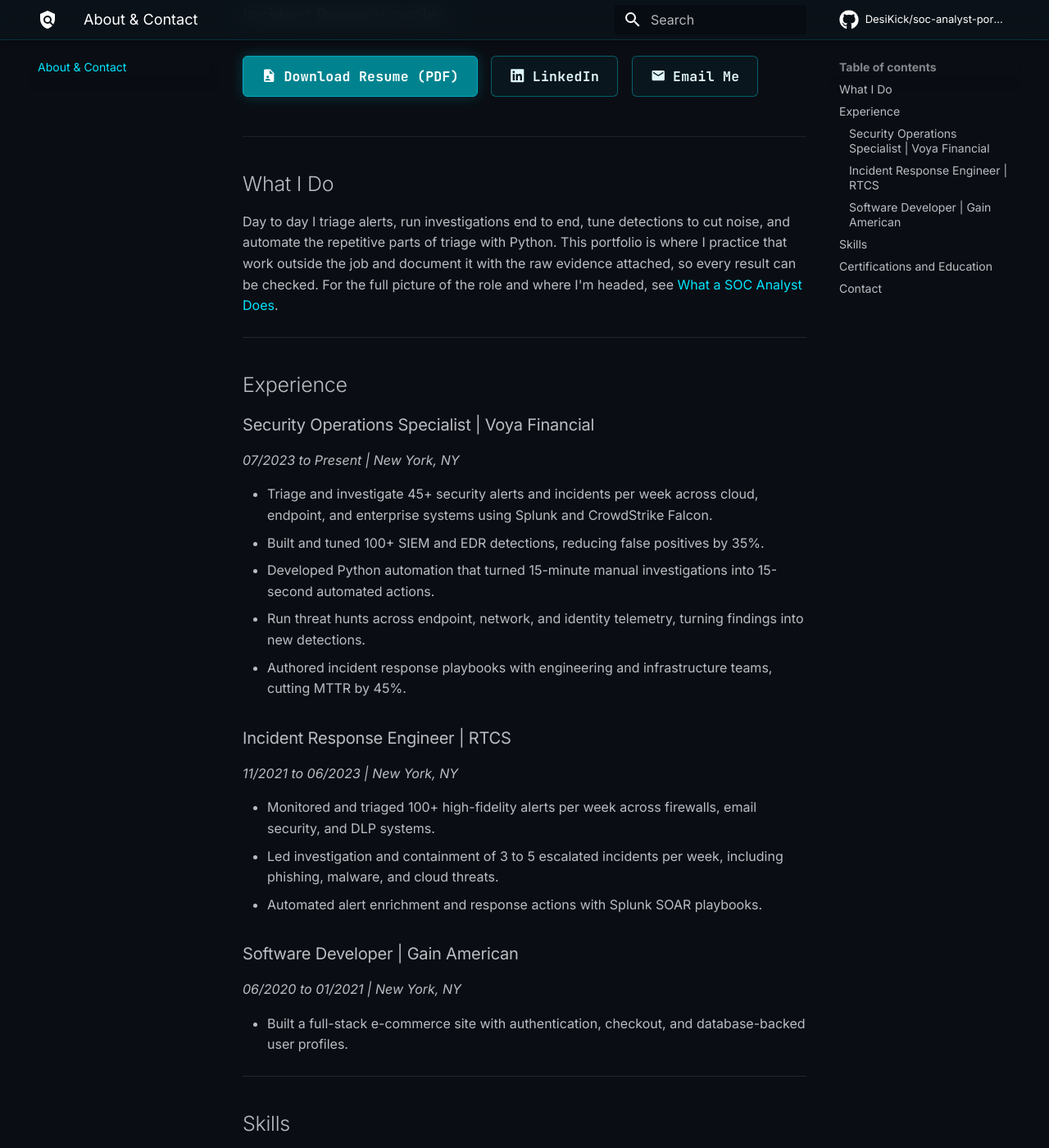
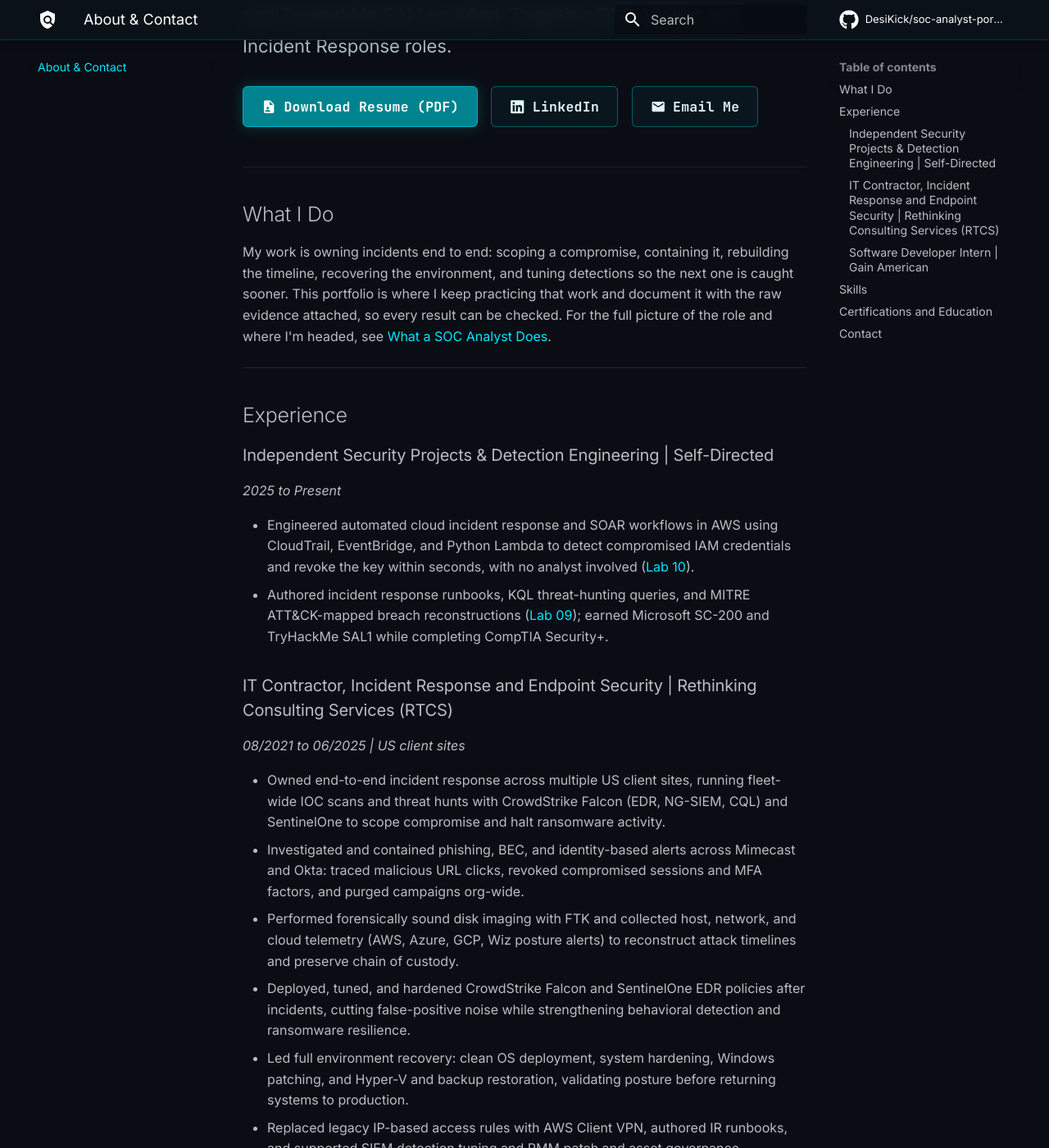
Before and after one commit to DesiKick/soc-analyst-portfolio, an MkDocs documentation site: the page built from docs/about.md, in a window 1280 px wide and 1400 px high, scrolled down 475 px. Shown: the whole window at 82% size. Built offline with MkDocs 1.6.1 and Material for MkDocs 9.7.7, drawn with Linux system fonts in a browser that asks for light colours; comment, search, counter and statistics services are not loaded; some of the changed text lies outside the part shown.

Commit message:
Update portfolio to match new resume; remove Voya Financial references
Co-Authored-By: Claude Opus 5.5 <noreply@anthropic.com>
Claude-Session: https://claude.ai/code/session_0183e5pHtFyqGj3EBPDQPVJ2

```diff
--- a/docs/about.md
+++ b/docs/about.md
@@ -6,10 +6,10 @@ title: About & Contact
 
 # Mian Talha Nayyar
 
-<p class="tagline">SOC Analyst &bull; Incident Response &bull; Detection Engineering</p>
+<p class="tagline">Cybersecurity Analyst &bull; Incident Response &bull; Detection Engineering</p>
 
 <p class="lead">
-Security operations analyst in New York with 4+ years across incident response and SOC work in regulated financial services and managed IT. SC-200 certified. Targeting SOC Analyst and Incident Response roles.
+Cybersecurity analyst in New York with 4 years of end-to-end breach investigation, ransomware recovery, and cloud and endpoint defense across US enterprise environments. SC-200 and TryHackMe SAL1 certified. Targeting SOC Analyst and Incident Response roles.
 </p>
 
 [:material-file-account: Download Resume (PDF)](assets/files/Mian_Nayyar_SOC_Analyst_Resume.pdf){ .md-button .md-button--primary }
@@ -20,32 +20,32 @@ Security operations analyst in New York with 4+ years across incident response a
 
 ## What I Do
 
-Day to day I triage alerts, run investigations end to end, tune detections to cut noise, and automate the repetitive parts of triage with Python. This portfolio is where I practice that work outside the job and document it with the raw evidence attached, so every result can be checked. For the full picture of the role and where I'm headed, see [What a SOC Analyst Does](foundations/what-a-soc-does.md).
+My work is owning incidents end to end: scoping a compromise, containing it, rebuilding the timeline, recovering the environment, and tuning detections so the next one is caught sooner. This portfolio is where I keep practicing that work and document it with the raw evidence attached, so every result can be checked. For the full picture of the role and where I'm headed, see [What a SOC Analyst Does](foundations/what-a-soc-does.md).
 
 ---
 
 ## Experience
 
-### Security Operations Specialist | Voya Financial
-*07/2023 to Present | New York, NY*
+### Independent Security Projects & Detection Engineering | Self-Directed
+*2025 to Present*
 
-* Triage and investigate 45+ security alerts and incidents per week across cloud, endpoint, and enterprise systems using Splunk and CrowdStrike Falcon.
-* Built and tuned 100+ SIEM and EDR detections, reducing false positives by 35%.
-* Developed Python automation that turned 15-minute manual investigations into 15-second automated actions.
-* Run threat hunts across endpoint, network, and identity telemetry, turning findings into new detections.
-* Authored incident response playbooks with engineering and infrastructure teams, cutting MTTR by 45%.
+* Engineered automated cloud incident response and SOAR workflows in AWS using CloudTrail, EventBridge, and Python Lambda to detect compromised IAM credentials and revoke the key within seconds, with no analyst involved ([Lab 10](investigations/lab-10-aws-automated-ir.md)).
+* Authored incident response runbooks, KQL threat-hunting queries, and MITRE ATT&CK-mapped breach reconstructions ([Lab 09](investigations/lab-09-aws-iam-compromise.md)); earned Microsoft SC-200 and TryHackMe SAL1 while completing CompTIA Security+.
 
-### Incident Response Engineer | RTCS
-*11/2021 to 06/2023 | New York, NY*
+### IT Contractor, Incident Response and Endpoint Security | Rethinking Consulting Services (RTCS)
+*08/2021 to 06/2025 | US client sites*
 
-* Monitored and triaged 100+ high-fidelity alerts per week across firewalls, email security, and DLP systems.
-* Led investigation and containment of 3 to 5 escalated incidents per week, including phishing, malware, and cloud threats.
-* Automated alert enrichment and response actions with Splunk SOAR playbooks.
+* Owned end-to-end incident response across multiple US client sites, running fleet-wide IOC scans and threat hunts with CrowdStrike Falcon (EDR, NG-SIEM, CQL) and SentinelOne to scope compromise and halt ransomware activity.
+* Investigated and contained phishing, BEC, and identity-based alerts across Mimecast and Okta: traced malicious URL clicks, revoked compromised sessions and MFA factors, and purged campaigns org-wide.
+* Performed forensically sound disk imaging with FTK and collected host, network, and cloud telemetry (AWS, Azure, GCP, Wiz posture alerts) to reconstruct attack timelines and preserve chain of custody.
+* Deployed, tuned, and hardened CrowdStrike Falcon and SentinelOne EDR policies after incidents, cutting false-positive noise while strengthening behavioral detection and ransomware resilience.
+* Led full environment recovery: clean OS deployment, system hardening, Windows patching, and Hyper-V and backup restoration, validating posture before returning systems to production.
+* Replaced legacy IP-based access rules with AWS Client VPN, authored IR runbooks, and supported SIEM detection tuning and RMM patch and asset governance.
 
-### Software Developer | Gain American
-*06/2020 to 01/2021 | New York, NY*
+### Software Developer Intern | Gain American
+*06/2020 to 02/2021 | New York, NY*
 
-* Built a full-stack e-commerce site with authentication, checkout, and database-backed user profiles.
+* Built a full-stack e-commerce web application with secure user authentication, session handling, checkout workflows, and database-backed user profiles.
 
 ---
 
@@ -53,9 +53,12 @@ Day to day I triage alerts, run investigations end to end, tune detections to cu
 
 | Area | Tools |
 | :--- | :--- |
-| **Used at work** | Splunk (SPL), CrowdStrike Falcon, Splunk SOAR, Python |
-| **Used in my labs** | Microsoft Sentinel and Azure Data Explorer (KQL), Sysmon, Wireshark, Windows Security auditing |
-| **Identity** | Entra ID, Active Directory, Okta |
+| **Incident response and threat hunting** | CrowdStrike Falcon (EDR, NG-SIEM, CQL), SentinelOne, IOC scanning, FTK disk imaging, forensic log collection, IR runbooks |
+| **Detection engineering and automation** | SIEM and EDR detection tuning, CQL and KQL, SPL, MITRE ATT&CK mapping, SOAR containment (Python, AWS EventBridge, Lambda), JSON log parsing (AWS CLI, jq) |
+| **Identity and email** | Okta (SSO, MFA, session security), Mimecast (phishing triage and containment), Active Directory, Entra ID |
+| **Cloud** | AWS, Microsoft Azure, GCP, Wiz (CSPM) |
+| **Infrastructure** | RMM tooling, vulnerability and patch management, Windows Server and workstations, Linux, Hyper-V, backup and storage recovery |
+| **Used in my labs** | Microsoft Sentinel and Azure Data Explorer (KQL), Splunk (SPL), Sysmon, Wireshark, Windows Security auditing |
 | **Frameworks** | MITRE ATT&CK, NIST 800-61, Sigma |
 
 ---
@@ -65,8 +68,8 @@ Day to day I triage alerts, run investigations end to end, tune detections to cu
 | Credential | Status |
 | :--- | :--- |
 | Microsoft Certified: Security Operations Analyst Associate (SC-200) | <span class="pill done">Earned 09/2026</span> |
+| TryHackMe Security Analyst Level 1 (SAL1) | <span class="pill done">Earned 2026</span> |
 | CompTIA Security+ | <span class="pill wip">In progress</span> |
-| TryHackMe Security Analyst Level 1 (SAL1) | <span class="pill wip">In progress</span> |
 | B.S. Information Technology, New York City College of Technology | 06/2020 |
 | Advanced Security and Networking Bootcamp, TechScope Learning | 07/2022 |
 
--- a/docs/foundations/what-a-soc-does.md
+++ b/docs/foundations/what-a-soc-does.md
@@ -45,7 +45,7 @@ My method for steps 2 to 4 is written out in [How I Triage an Alert](triage-meth
 | **SIEM** (Security Information and Event Management) | A central search engine that collects logs from every computer, server, and app | The security room where every camera feed is recorded and searchable | Splunk at work; Splunk and Azure Data Explorer in my labs |
 | **EDR** (Endpoint Detection and Response) | Software on each computer that watches what programs do, and can isolate a machine | A guard stationed in every office | CrowdStrike Falcon |
 | **SOAR** (Security Orchestration, Automation and Response) | Automation that handles repetitive steps, like looking up a suspicious address | A checklist robot that does the routine paperwork | Splunk SOAR, Python |
-| **Email security gateway** | Filters incoming email for phishing and malware | The mailroom that screens packages | Used at RTCS |
+| **Email security gateway** | Filters incoming email for phishing and malware | The mailroom that screens packages | Mimecast, used at RTCS |
 | **Threat intelligence** | Shared knowledge about known bad addresses, files, and attacker techniques | A list of known troublemakers shared between buildings | VirusTotal, MITRE ATT&CK |
 
 ---
@@ -66,17 +66,18 @@ My work spans triage, investigation, and detection engineering.
 
 ## My Day to Day
 
-This is what my work at Voya Financial involves.
+This is what my incident response work at RTCS client sites involved (2021 to 2025).
 
-| Activity | What it involves | Scale |
+| Activity | What it involves | Tools |
 | :--- | :--- | :--- |
-| **Alert triage and investigation** | Working the alert queue in Splunk and CrowdStrike, deciding what is real, and investigating across cloud, endpoint, and enterprise systems | 45+ alerts and incidents per week |
-| **Detection tuning** | Rewriting rules that fire too often on harmless activity, so real attacks stand out | 100+ detections built and tuned, 35% fewer false alarms |
-| **Automation** | Writing Python that does the repetitive lookup work an analyst would do by hand | Investigations cut from 15 minutes to 15 seconds |
-| **Threat hunting** | Searching endpoint, network, and identity data for attacker behavior no alert has flagged | Findings become new detections |
-| **Playbooks and teamwork** | Writing step-by-step response guides with engineering and infrastructure teams | Response time (MTTR) down 45% |
+| **Incident ownership** | Taking an incident from first alert to closure: scoping how far it spread, containing it, and halting ransomware | CrowdStrike Falcon (EDR, NG-SIEM), SentinelOne |
+| **Threat hunting** | Fleet-wide IOC scans and hunting queries to find every affected machine, not just the one that alerted | CQL, KQL |
+| **Phishing and identity** | Tracing malicious link clicks, revoking hijacked sessions and MFA factors, and purging the campaign from every mailbox | Mimecast, Okta |
+| **Forensics** | Imaging disks without altering evidence and collecting host, network, and cloud logs to rebuild the attack timeline | FTK, AWS, Azure, GCP, Wiz |
+| **Detection tuning** | Hardening EDR policies after an incident so real attacks stand out and harmless activity stops firing alarms | CrowdStrike Falcon, SentinelOne |
+| **Recovery** | Rebuilding systems clean, patching, hardening, and restoring backups, then confirming they are safe before going back into production | Hyper-V, backups, RMM |
 
-Before Voya, at RTCS, I monitored firewalls, email security, and data loss prevention systems, triaged 100+ alerts a week, and led containment on 3 to 5 escalated incidents per week.
+Since 2025 I've extended this into cloud incident response and automation: rebuilding AWS breaches from CloudTrail and building SOAR-style pipelines that contain a stolen key without waiting for an analyst ([Lab 09](../investigations/lab-09-aws-iam-compromise.md), [Lab 10](../investigations/lab-10-aws-automated-ir.md)).
 
 ---
 
--- a/mkdocs.yml
+++ b/mkdocs.yml
@@ -1,6 +1,6 @@
 site_name: Mian Talha Nayyar | SOC Portfolio
 site_url: https://desikick.github.io/soc-analyst-portfolio/
-site_description: Hands-on SOC investigations, threat hunting, and detection engineering by Mian Talha Nayyar.
+site_description: Hands-on incident response, threat hunting, detection engineering, and AWS cloud IR investigations by Mian Talha Nayyar.
 site_author: Mian Talha Nayyar
 repo_url: https://github.com/DesiKick/soc-analyst-portfolio
 repo_name: DesiKick/soc-analyst-portfolio
```
Also changed, not shown: other parts of docs/foundations/what-a-soc-does.md (+1 -1 lines), README.md (+1 -1 lines), docs/index.md (+4 -4 lines), docs/investigations/lab-06-python-enrichment.md (+1 -1 lines), 1 other file.
